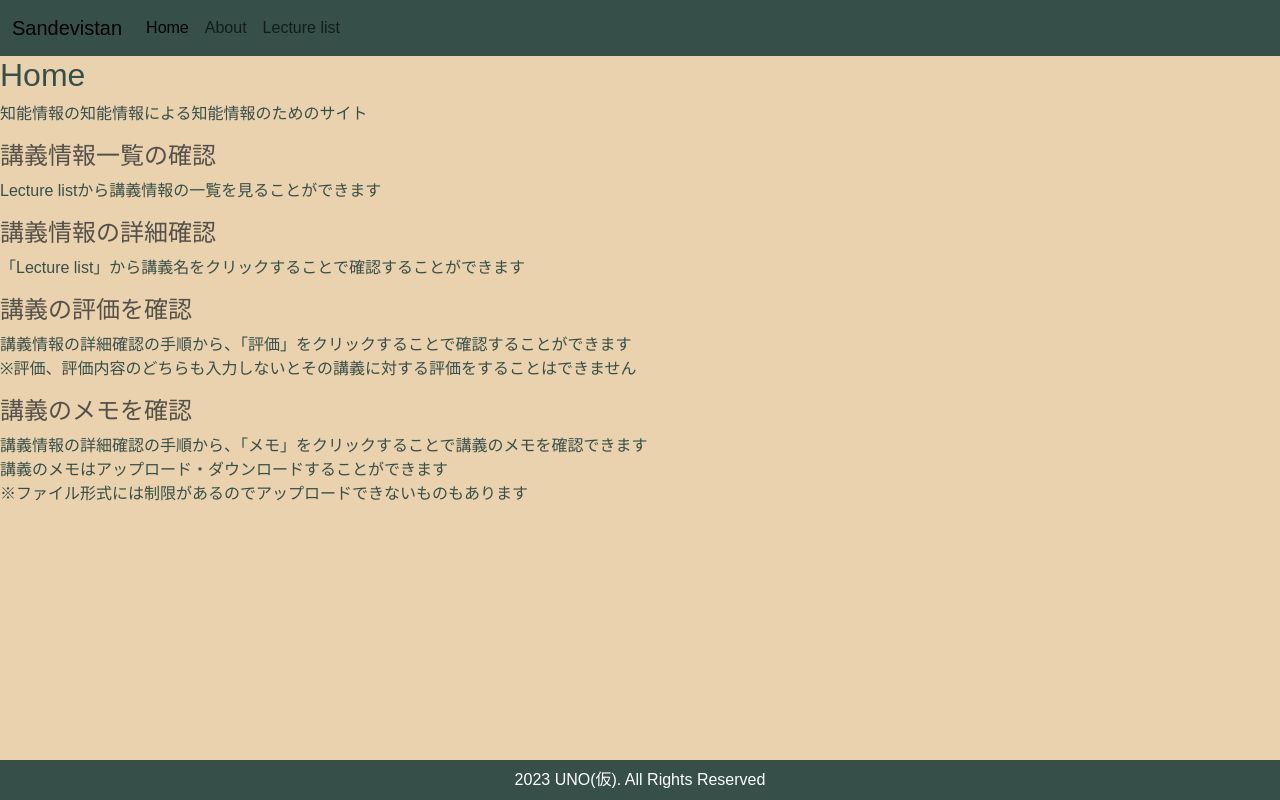
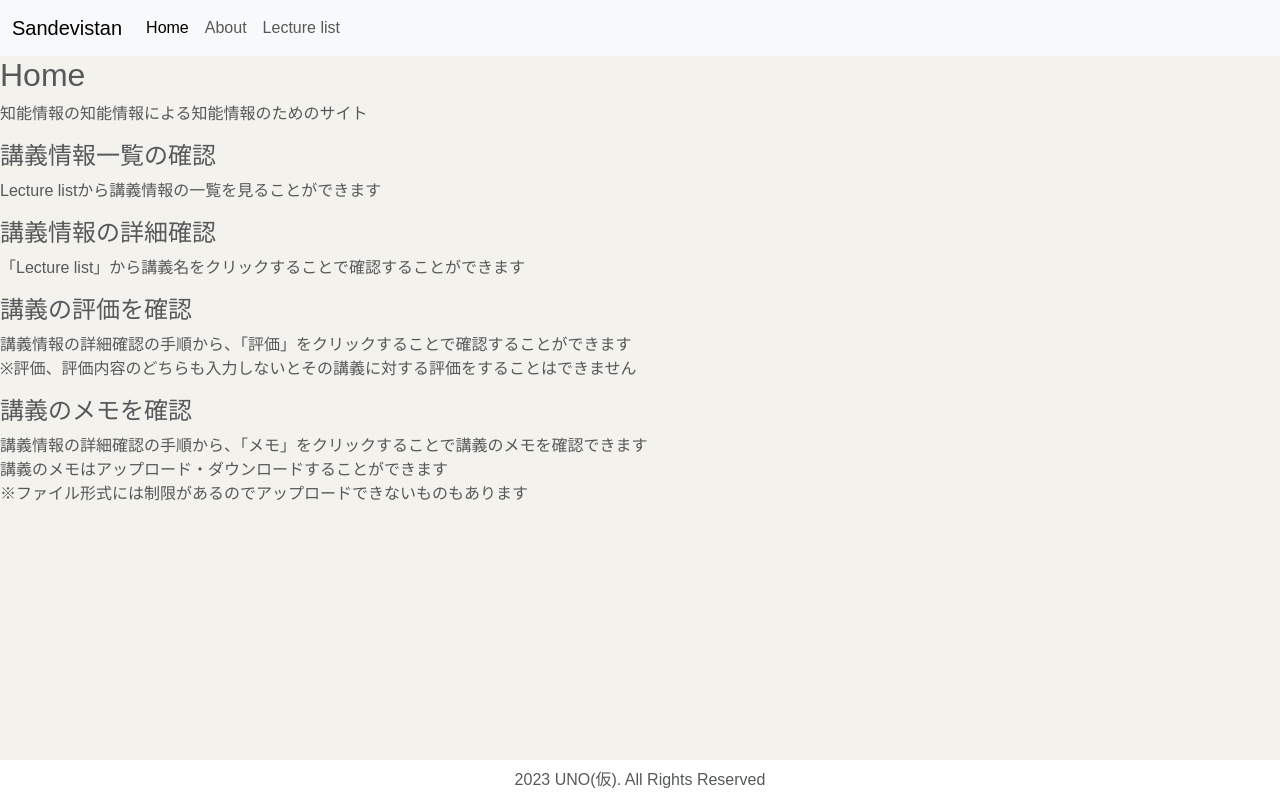
Before and after one commit to 215725A/sandevistan, a React (Create React App) app in the folder frontend/: page / in a window 1280 px wide. Built offline with nearby package versions, Linux system fonts and the light colour scheme; no server answers; the HTML template or start-up script is replaced by a standard one.

Commit message:
ボタンを変更、背景と文字色を変更

```diff
--- a/frontend/public/assets/css/index.css
+++ b/frontend/public/assets/css/index.css
@@ -12,9 +12,26 @@ footer {
     width: 100%;
     bottom: 0;
     padding: 20px 0;
+    background-color: rgb(255, 255, 255);
+    color: rgb(86, 89, 89);
 }
 
 table {
     border: 0.5px black solid;
-    background-color: #ffffff !important;
+    background-color: #f4f2ed !important;
 }
+
+nav {
+    background-color: rgb(255, 255, 255);
+}
+
+button.btn-border {
+    border: 2px solid #000;
+    border-radius: 0;
+    background: #fff;
+}
+
+button.btn-border:hover {
+    color: #fff;
+    background: #000;
+}
--- a/frontend/public/index.html
+++ b/frontend/public/index.html
@@ -12,8 +12,8 @@
     </body>
     <style>
         body {
-            background-color: #ead2ae;
-            color: #374f49;
+            background-color: #f4f2ed;
+            color: #565959;
             font-family: Arial, sans-serif;
         }
     </style>
--- a/frontend/src/Routes.js
+++ b/frontend/src/Routes.js
@@ -11,7 +11,7 @@ function RoutesComponent() {
     return (
         <Router>
             <div>
-            <nav className="navbar navbar-expand-lg" style={{ backgroundColor: 'rgb(55, 79, 73)'}}>
+                <nav className="navbar navbar-expand-lg bg-body-tertiary">
                     <div className="container-fluid">
                         <Link to="/" className="navbar-brand">Sandevistan</Link>
                         <button className="navbar-toggler" type="button" data-bs-toggle="collapse" data-bs-target="#home" aria-expanded="false" aria-label="Toggle navigation">
--- a/frontend/src/classes/Lecture.js
+++ b/frontend/src/classes/Lecture.js
@@ -218,7 +218,9 @@ const Lecture = () => {
                     placeholder="Type your answer..."
                     required
                 />
-                <button onClick={() => handleAnswer(questionID)}>Answer</button>
+                <button
+                    className = "btn-border"
+                    onClick={() => handleAnswer(questionID)}>Answer</button>
                 <hr />
                 </div>
             );
@@ -285,6 +287,7 @@ const Lecture = () => {
                                 }}
                             ></input>
                             <button
+                                className = "btn-border"
                                 onClick={() => saveReview()}
                                 disabled={!draftReviews.rating || !draftReviews.content}
                             >投稿する</button>
@@ -296,7 +299,7 @@ const Lecture = () => {
                         <ul>
                             {files && files.map((file, index) => (
                                 <li key={index}>
-                                    <button onClick={() => handleFileDownload(file)}>
+                                    <button  className = "btn-border" onClick={() => handleFileDownload(file)}>
                                         {file}
                                     </button>
                                 </li>
@@ -305,13 +308,13 @@ const Lecture = () => {
 
                         <div>
                             <input type="file" accept=".pdf,.doc,.docx,.xls,.xlsx,.ppt,.pptx,.jpeg,.jpg,.png,.txt" onChange={handleFileChange} />
-                            <button onClick={handleFileUpload}>Upload</button>
+                            <button className = "btn-border" onClick={handleFileUpload}>Upload</button>
                         </div>
                     </div>
 
                     <div className='tab-pane fade qa' id='qa' role='tabpanel'>
                         <h5 className='card-title'>Q&A</h5>
-                        <p>This is Q&A tab.</p>
+                        <p>受講生に質問してみましょう.</p>
                         <div>
                             {renderQATree()}
                         </div>
@@ -324,7 +327,7 @@ const Lecture = () => {
                             placeholder="Ask a question..."
                             required
                             />
-                            <button onClick={handleAsk}>Ask</button>
+                            <button className = "btn-border" onClick={handleAsk}>Ask</button>
                         </div>
 
                     </div>
--- a/frontend/src/partials/Footer.js
+++ b/frontend/src/partials/Footer.js
@@ -3,11 +3,7 @@ import React from 'react';
 function Footer() {
     return (
         <div>
-            {/* <footer class="text-center p-2 bg-dark text-white">2023 UNO(仮). All Rights Reserved</footer> */}
-            {/* <footer class="text-center p-2" style="background-color: rgb(55, 79, 73); color: white;">2023 UNO(仮). All Rights Reserved</footer> */}
-            <footer style={{ backgroundColor: 'rgb(55, 79, 73)', color: 'white' }} className="text-center p-2">
-                2023 UNO(仮). All Rights Reserved
-            </footer>
+            <footer class="text-center p-2">2023 UNO(仮). All Rights Reserved</footer>
         </div>
     );
 }
```
